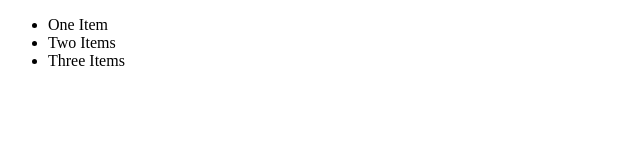
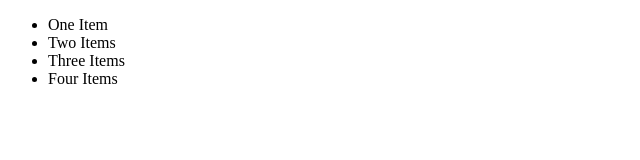
Before and after one commit to AbeMont/GitHub-Practice-2-Users-, a plain HTML site: page index.html in a window 1280 px wide. Shown: the full height of the page, 0-640 px from the left. Drawn offline with Linux system fonts and the light colour scheme.

Commit message:
Added fourth item on list

```diff
--- a/index.html
+++ b/index.html
@@ -9,6 +9,7 @@
       <li>One Item</li>
       <li>Two Items</li>
       <li>Three Items</li>
+      <li>Four Items</li>
     </ul>
   </body>
 </html>
```
